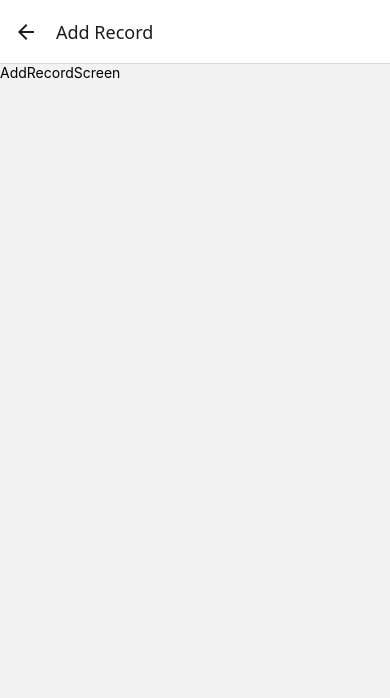
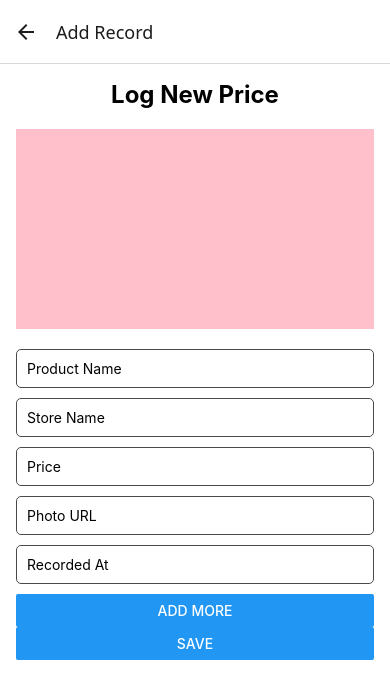
Before and after one commit to the-tomato-king/Tomatch, a React Native app: screen /AddRecordModal in a window 390 px wide. Shown: the top 698 px of the page. Built offline with nearby package versions, Linux system fonts and the light colour scheme.

Commit message:
refactor: create the basic layout of AddRecordScreen

```diff
--- a/src/components/ProductCard.tsx
+++ b/src/components/ProductCard.tsx
@@ -1,7 +1,7 @@
 import { Image, StyleSheet, Text, View, TouchableOpacity } from 'react-native'
 import React from 'react'
 import { Product } from '../types';
-import { styles } from '../theme/styles';
+import { globalStyles } from '../theme/styles';
 import { useNavigation } from '@react-navigation/native';
 import { NativeStackNavigationProp } from '@react-navigation/native-stack';
 import { HomeStackParamList } from '../types/navigation';
@@ -23,7 +23,7 @@ const ProductCard = ({ product }: ProductCardProps) => {
 
   return (
     <TouchableOpacity onPress={handlePress}>
-    <View style={styles.card}>
+    <View style={globalStyles.card}>
       <Text>{product.name}</Text>
     </View>
   </TouchableOpacity>
--- a/src/screens/AddRecordScreen.tsx
+++ b/src/screens/AddRecordScreen.tsx
@@ -1,14 +1,86 @@
-import { StyleSheet, Text, View } from 'react-native'
-import React from 'react'
+import {
+  StyleSheet,
+  Text,
+  View,
+  ScrollView,
+  SafeAreaView,
+  TextInput,
+  TouchableOpacity,
+  Button,
+} from "react-native";
+import React, { useState } from "react";
+import { globalStyles } from "../theme/styles";
 
 const AddRecordScreen = () => {
+  const [productName, setProductName] = useState("");
+  const [storeName, setStoreName] = useState("");
+  const [price, setPrice] = useState("");
+  const [unitType, setUnitType] = useState("/lb");
+  const [photoUrl, setPhotoUrl] = useState("");
+  const [recordedAt, setRecordedAt] = useState(new Date());
+
   return (
-    <View>
-      <Text>AddRecordScreen</Text>
-    </View>
-  )
-}
+    <SafeAreaView style={styles.container}>
+      <ScrollView contentContainerStyle={styles.scrollContainer}>
+        <Text style={styles.title}>Log New Price</Text>
+        <View style={styles.imageContainer}>
 
-export default AddRecordScreen
+        </View>
+        <TextInput
+          style={globalStyles.input}
+          placeholder="Product Name"
+          value={productName}
+          onChangeText={setProductName}
+        />
+        <TextInput
+          style={globalStyles.input}
+          placeholder="Store Name"
+          value={storeName}
+          onChangeText={setStoreName}
+        />
+        <TextInput
+          style={globalStyles.input}
+          placeholder="Price"
+          value={price}
+          onChangeText={setPrice}
+        />
+        <TextInput
+          style={globalStyles.input}
+          placeholder="Photo URL"
+          value={photoUrl}
+          onChangeText={setPhotoUrl}
+        />
+        <TextInput
+          style={globalStyles.input}
+          placeholder="Recorded At"
+        />
+        <Button title="Add More" />
+        <Button title="Save" />
+      </ScrollView>
+    </SafeAreaView>
+  );
+};
 
-const styles = StyleSheet.create({})
+export default AddRecordScreen;
+
+const styles = StyleSheet.create({
+  container: {
+    flex: 1,
+    backgroundColor: "#fff",
+  },
+  scrollContainer: {
+    padding: 16,
+  },
+  title: {
+    fontSize: 24,
+    fontWeight: "bold",
+    marginBottom: 20,
+    textAlign: "center",
+  },
+  imageContainer: {
+    width: "100%",
+    height: 200,
+    backgroundColor: "pink",
+    marginBottom: 20,
+  },
+});
--- a/src/screens/HomeScreen.tsx
+++ b/src/screens/HomeScreen.tsx
@@ -1,6 +1,6 @@
 import { FlatList, StyleSheet, Text, View } from "react-native";
 import React from "react";
-import { styles } from "../theme/styles";
+import { globalStyles } from "../theme/styles";
 import ProductCard from "../components/ProductCard";
 import { mockProducts } from "../data/mockData";
 
@@ -13,12 +13,11 @@ const HomeScreen = () => {
     <View>
       <View style={styles.container}>
         <FlatList
-          style={styles.list}
           data={mockProducts}
           keyExtractor={(item) => item.product_id}
           renderItem={({ item }) => <ProductCard product={item} />}
           ListEmptyComponent={<Text>No products found</Text>}
-          ListHeaderComponent={<Text style={styles.title}>All Products</Text>}
+          ListHeaderComponent={<Text style={globalStyles.title}>All Products</Text>}
           ItemSeparatorComponent={() => <View style={styles.separator} />}
         />
       </View>
@@ -27,3 +26,15 @@ const HomeScreen = () => {
 };
 
 export default HomeScreen;
+
+const styles = StyleSheet.create({
+  container: {
+    marginHorizontal: 20,
+  },
+  separator: {
+    height: 1,
+    backgroundColor: "#E0E0E0",
+    width: "100%",
+    alignSelf: "center",
+  },
+});
--- a/src/theme/colors.ts
+++ b/src/theme/colors.ts
@@ -8,6 +8,7 @@ export const colors = {
   // neutral
   lightGray: "#F8F9FA",
   mediumGray: "#DADCE0",
+  darkGray: "#4A4A4A",
 
   // text
   darkText: "#202124",
--- a/src/theme/styles.ts
+++ b/src/theme/styles.ts
@@ -1,28 +1,21 @@
 import { StyleSheet } from "react-native";
 import { colors } from "./colors";
 
-export const styles = StyleSheet.create({
-  container: {
-    marginHorizontal: 20,
-    // backgroundColor: "pink",
-  },
+export const globalStyles = StyleSheet.create({
   title: {
     fontSize: 20,
     fontWeight: "bold",
     marginVertical: 20,
   },
-  list: {
-
-  },
   card: {
     backgroundColor: colors.white,
     padding: 10,
-
   },
-  separator: {
-    height: 1,
-    backgroundColor: "#E0E0E0",
-    width: "100%",
-    alignSelf: "center",
+  input: {
+    borderWidth: 1,
+    borderColor: colors.darkGray,
+    borderRadius: 5,
+    padding: 10,
+    marginBottom: 10,
   },
 });
```
